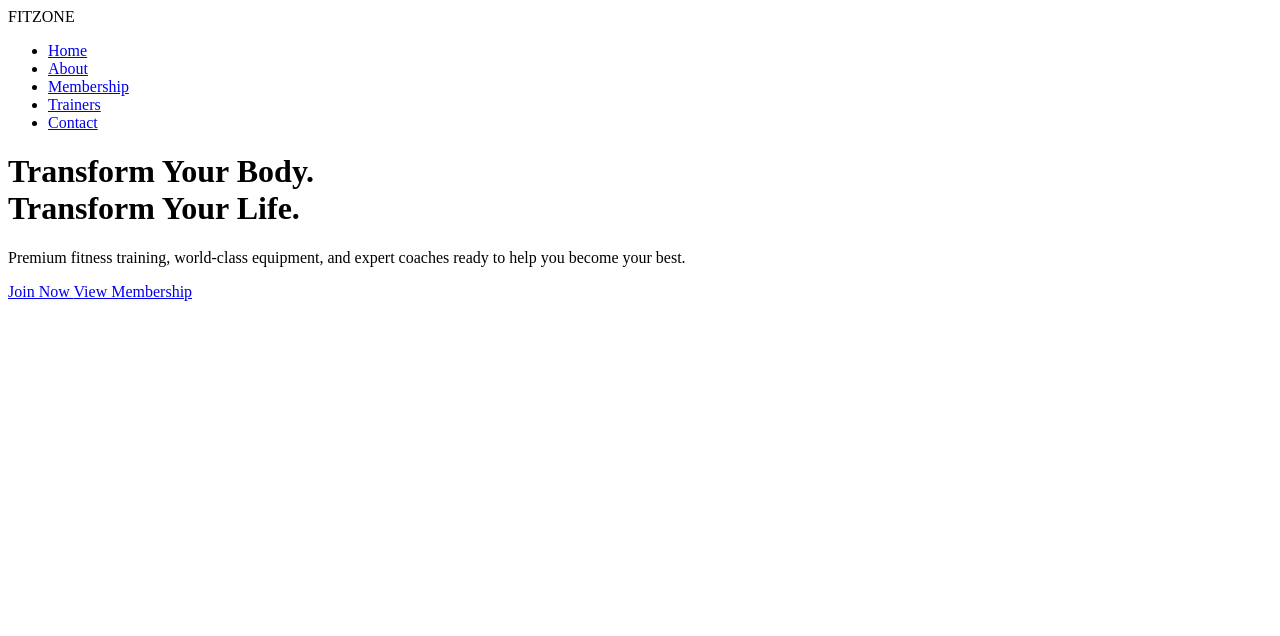
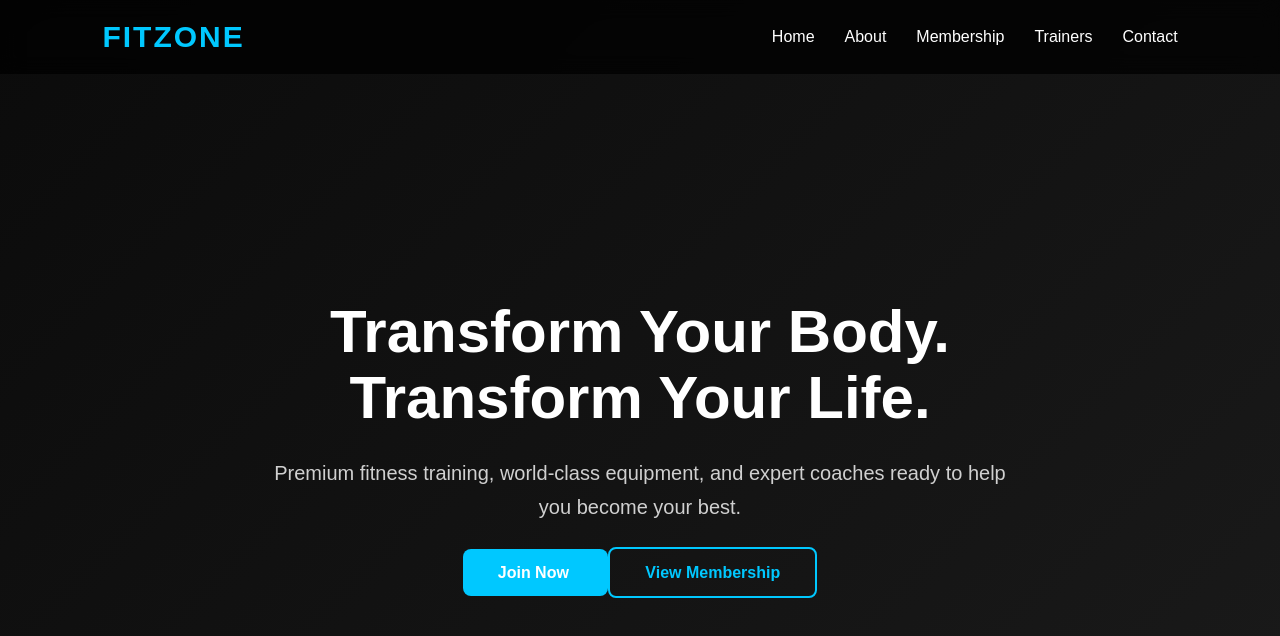
Before and after one commit to Sammy6421/fitzone-gym, a plain HTML site: page index.html in a window 1280 px wide. Drawn offline with Linux system fonts and the light colour scheme.

Commit message:
Implement initial styles for gym website
Added CSS styles for layout and design enhancements.

```diff
--- a/style.css
+++ b/style.css
@@ -1,58 +1,132 @@
-<!DOCTYPE html>
-<html lang="en">
-<head>
-    <meta charset="UTF-8">
-    <meta name="viewport" content="width=device-width, initial-scale=1.0">
-    <title>FitZone Gym</title>
+*{
+    margin:0;
+    padding:0;
+    box-sizing:border-box;
+}
 
-    <link rel="stylesheet" href="style.css">
-</head>
+body{
+    font-family:Arial,Helvetica,sans-serif;
+    background:#0b0b0b;
+    color:#fff;
+}
 
-<body>
+.hero{
+    min-height:100vh;
+    display:flex;
+    flex-direction:column;
+    justify-content:center;
+    background:linear-gradient(135deg,#0b0b0b,#1a1a1a);
+}
 
-<header class="hero">
+.navbar{
+    position:fixed;
+    top:0;
+    left:0;
+    width:100%;
+    padding:20px 8%;
+    display:flex;
+    justify-content:space-between;
+    align-items:center;
+    background:rgba(0,0,0,.75);
+    backdrop-filter:blur(10px);
+}
 
-    <nav class="navbar">
+.logo{
+    font-size:30px;
+    font-weight:700;
+    color:#00c8ff;
+    letter-spacing:2px;
+}
 
-        <div class="logo">
-            FITZONE
-        </div>
+.nav-links{
+    display:flex;
+    list-style:none;
+    gap:30px;
+}
 
-        <ul class="nav-links">
-            <li><a href="#">Home</a></li>
-            <li><a href="#">About</a></li>
-            <li><a href="#">Membership</a></li>
-            <li><a href="#">Trainers</a></li>
-            <li><a href="#">Contact</a></li>
-        </ul>
+.nav-links a{
+    color:#fff;
+    text-decoration:none;
+    transition:.3s;
+}
 
-    </nav>
+.nav-links a:hover{
+    color:#00c8ff;
+}
 
-    <div class="hero-content">
+.hero-content{
+    max-width:800px;
+    margin:auto;
+    text-align:center;
+    padding:120px 25px 40px;
+}
 
-        <h1>
-            Transform Your Body.<br>
-            Transform Your Life.
-        </h1>
+.hero-content h1{
+    font-size:60px;
+    line-height:1.1;
+    margin-bottom:25px;
+}
 
-        <p>
-            Premium fitness training with world-class equipment and
-            experienced coaches ready to help you reach your goals.
-        </p>
+.hero-content p{
+    font-size:20px;
+    color:#d0d0d0;
+    line-height:1.7;
+    margin-bottom:40px;
+}
 
-        <div class="buttons">
+.buttons{
+    display:flex;
+    justify-content:center;
+    gap:20px;
+    flex-wrap:wrap;
+}
 
-            <a href="#" class="btn primary">Join Now</a>
+.btn{
+    padding:15px 35px;
+    border-radius:8px;
+    text-decoration:none;
+    font-weight:bold;
+    transition:.3s;
+}
 
-            <a href="#" class="btn secondary">Membership</a>
+.primary{
+    background:#00c8ff;
+    color:#fff;
+}
 
-        </div>
+.primary:hover{
+    background:#00a8d8;
+}
 
-    </div>
+.secondary{
+    border:2px solid #00c8ff;
+    color:#00c8ff;
+}
 
-</header>
+.secondary:hover{
+    background:#00c8ff;
+    color:#fff;
+}
 
-<script src="script.js"></script>
+@media(max-width:768px){
 
-</body>
-</html>
+.navbar{
+    flex-direction:column;
+    gap:15px;
+}
+
+.nav-links{
+    gap:18px;
+    flex-wrap:wrap;
+    justify-content:center;
+}
+
+.hero-content h1{
+    font-size:42px;
+}
+
+.hero-content p{
+    font-size:18px;
+}
+
+}
```
